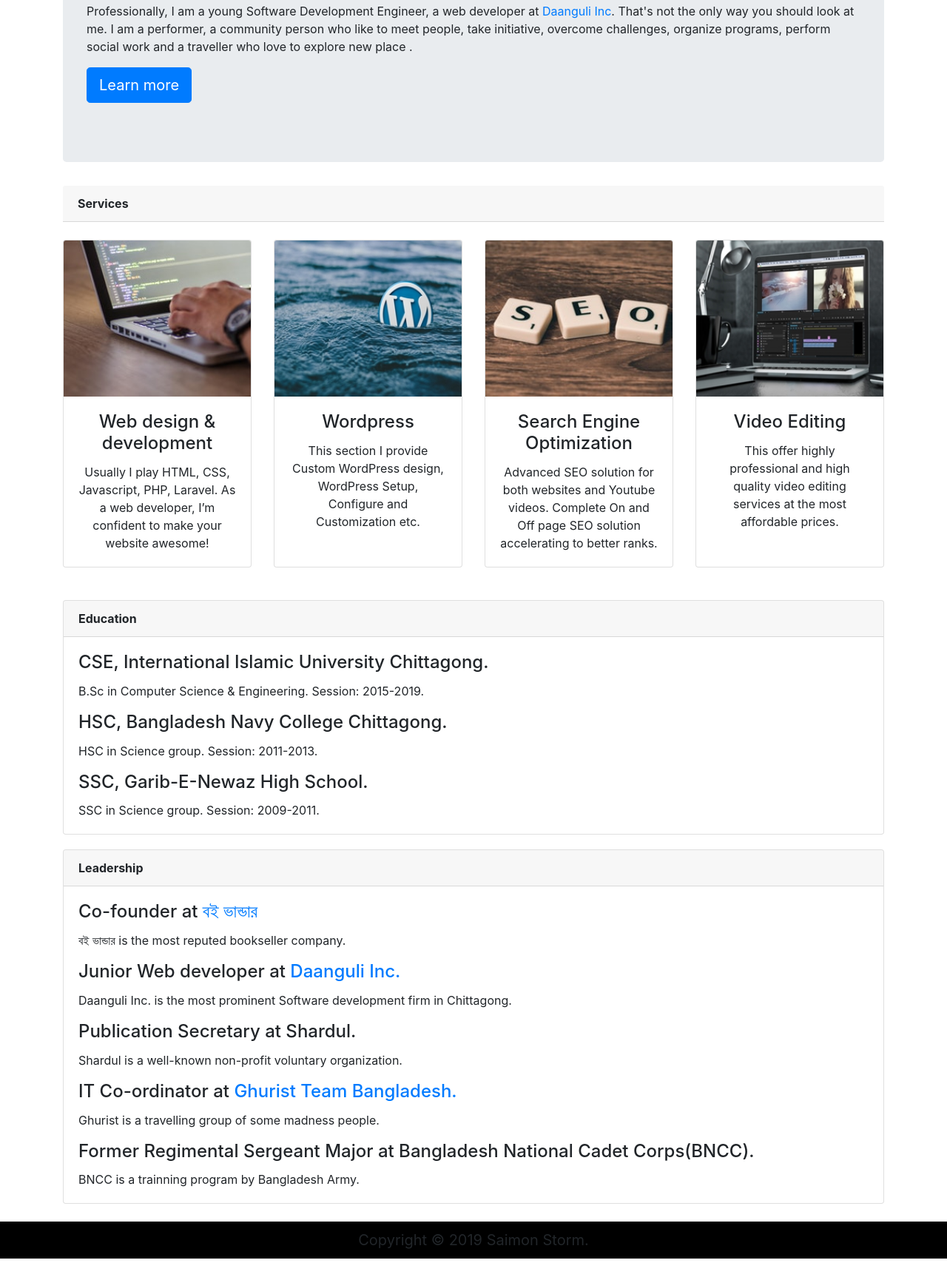
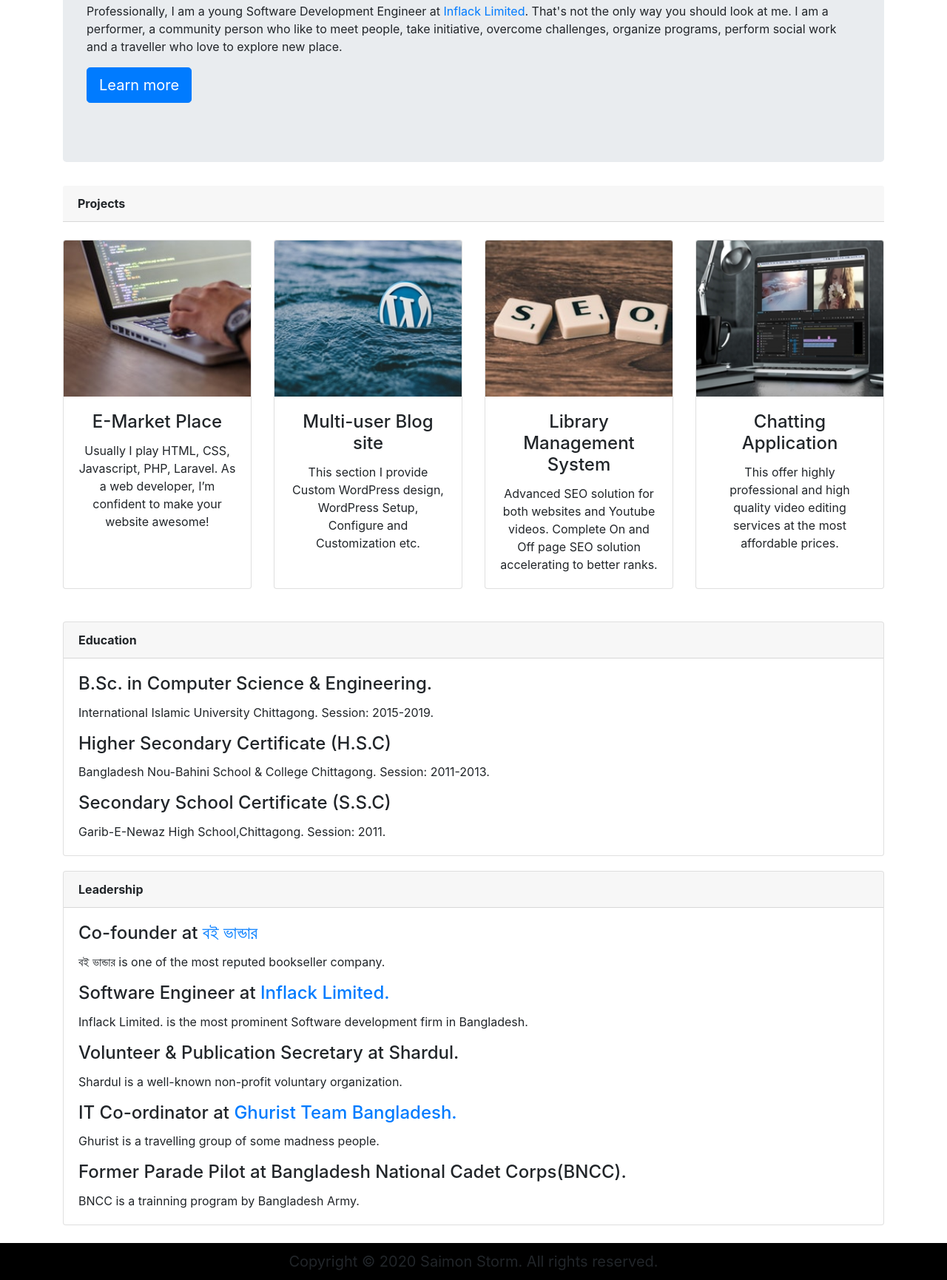
Before and after one commit to Saimon2323/portfolio, a plain HTML site: page index.html in a window 1280 px wide. Shown: the part 867-2597 px from the top of the page at 74% size. Before the commit the page ends 2568 px from the top, so only its background shows below. Drawn offline with nearby package versions, Linux system fonts and the light colour scheme.

Commit message:
CV updated

```diff
--- a/index.html
+++ b/index.html
@@ -40,10 +40,10 @@
             <a class="nav-link" href="index.html">Home <span class="sr-only">(current)</span></a>
           </li>
           <li class="nav-item">
-            <a class="nav-link" href="#about">about</a>
+            <a class="nav-link" href="#about">About</a>
           </li>
           <li class="nav-item">
-            <a class="nav-link" href="#services">Services</a>
+            <a class="nav-link" href="#projects">Projects</a>
           </li>
           <li class="nav-item">
             <a class="nav-link" href="#programs">Programs</a>
@@ -116,10 +116,10 @@
         <hr class="my-4">
         <p>Call me a Web Addict! A curious knowledge-seeker with an appetite to master in-depth wow technologies. I want to apply all of them. Yes, I want to be the Einstein of every single thing. Wait a second, I don't want to spend all of my life only in digging up stuff, I will create a lot of things(I don't know yet..) to change world.</p>
 
-        <p>Professionally, I am a young Software Development Engineer, a web developer at <a href="https://daanguli.com/blah/" target="_black" style="text-decoration: none;">Daanguli Inc</a>. That's not the only way you should look at me. I am a performer, a community person who like to meet people, take initiative, overcome challenges, organize programs, perform social work and a traveller who love to explore new place .</p>
+        <p>Professionally, I am a young Software Development Engineer at <a href="https://inflack.com/" target="_black" style="text-decoration: none;">Inflack Limited</a>. That's not the only way you should look at me. I am a performer, a community person who like to meet people, take initiative, overcome challenges, organize programs, perform social work and a traveller who love to explore new place.</p>
 
         <p class="lead">
-          <a class="btn btn-primary btn-lg" target="_blank" href="https://www.facebook.com/saimon.storm" role="button">Learn more</a>
+          <a class="btn btn-primary btn-lg" target="_blank" href="cv.html" role="button">Learn more</a>
         </p>
       </div>
     </div>
@@ -128,39 +128,39 @@
   <div class="container">
 
     <div class="card-header">
-      <strong>Services</strong>
+      <strong>Projects</strong>
     </div> <br>
 
-    <div id="services" class="card-deck">
+    <div id="projects" class="card-deck">
 
   <div class="card text-center">
-    <img class="card-img-top" src="images/card1.jpeg" alt="Card image cap">
+    <a href="http://emarketplace.cf/source/" target="_blank"><img class="card-img-top" src="images/card1.jpeg" alt="Card image cap"></a>
     <div class="card-body">
-      <h4 class="card-title">Web design & development</h4>
+      <h4 class="card-title">E-Market Place</h4>
       <p class="card-text">Usually I play HTML, CSS, Javascript, PHP, Laravel. As a web developer, I’m confident to make your website awesome!</p>
       <!--<a href="#" class="btn btn-primary">Learn more</a>-->
     </div>
   </div>
   <div class="card text-center">
-    <img class="card-img-top" src="images/card2.jpg" alt="Card image cap">
+    <a href="https://github.com/saimon2323/laravel-blog" target="_blank"><img class="card-img-top" src="images/card2.jpg" alt="Card image cap"></a>
     <div class="card-body">
-      <h4 class="card-title">Wordpress</h4>
+      <h4 class="card-title">Multi-user Blog site</h4>
       <p class="card-text">This section I provide Custom WordPress design, WordPress Setup, Configure and Customization etc.</p>
       <!--<a href="#" class="btn btn-primary">Learn more</a>-->
     </div>
   </div>
   <div class="card text-center">
-    <img class="card-img-top" src="images/card3.jpeg" alt="Card image cap">
+    <a href="https://github.com/Saimon2323/library-management" target="_blank"><img class="card-img-top" src="images/card3.jpeg" alt="Card image cap"></a>
     <div class="card-body">
-      <h4 class="card-title">Search Engine Optimization</h4>
+      <h4 class="card-title">Library Management System</h4>
       <p class="card-text">Advanced SEO solution for both websites and Youtube videos. Complete On and Off page SEO solution accelerating to better ranks.</p>
       <!--<a href="#" class="btn btn-primary">Learn more</a>-->
     </div>
   </div>
       <div class="card text-center">
-        <img class="card-img-top" src="images/card6.jpg" alt="Card image cap">
+        <a href="https://github.com/Saimon2323/Chatting_app" target="_blank"><img class="card-img-top" src="images/card6.jpg" alt="Card image cap"></a>
         <div class="card-body">
-          <h4 class="card-title">Video Editing</h4>
+          <h4 class="card-title">Chatting Application</h4>
           <p class="card-text">This offer highly professional and high quality video editing services at the most affordable prices.</p>
           <!--<a href="#" class="btn btn-primary">Learn more</a>-->
         </div>
@@ -179,12 +179,12 @@
     <strong>Education</strong>
   </div>
   <div class="card-body">
-    <h4 class="card-title">CSE, International Islamic University Chittagong.</h4>
-    <p class="card-text">B.Sc in Computer Science & Engineering. Session: 2015-2019.</p>
-    <h4 class="card-title">HSC, Bangladesh Navy College Chittagong.</h4>
-    <p class="card-text">HSC in Science group. Session: 2011-2013.</p>
-    <h4 class="card-title">SSC, Garib-E-Newaz High School.</h4>
-    <p class="card-text">SSC in Science group. Session: 2009-2011.</p>
+    <h4 class="card-title">B.Sc. in Computer Science & Engineering.</h4>
+    <p class="card-text">International Islamic University Chittagong. Session: 2015-2019.</p>
+    <h4 class="card-title">Higher Secondary Certificate (H.S.C)</h4>
+    <p class="card-text">Bangladesh Nou-Bahini School & College Chittagong. Session: 2011-2013.</p>
+    <h4 class="card-title">Secondary School Certificate (S.S.C)</h4>
+    <p class="card-text">Garib-E-Newaz High School,Chittagong. Session: 2011.</p>
 
   </div>
   </div>
@@ -198,14 +198,14 @@
   </div>
   <div class="card-body">
     <h4 class="card-title">Co-founder at <a href="https://boibhandar.com/" target="_blank" style="text-decoration: none;">বই ভান্ডার</a></h4>
-    <p class="card-text">বই ভান্ডার is the most reputed bookseller company.</p>
-  	<h4 class="card-title">Junior Web developer at <a href="https://daanguli.com/blah/" target="_black" style="text-decoration: none;">Daanguli Inc.</a></h4>
-    <p class="card-text">Daanguli Inc. is the most prominent Software development firm in Chittagong.</p>
-    <h4 class="card-title">Publication Secretary at Shardul.</h4>
+    <p class="card-text">বই ভান্ডার is one of the most reputed bookseller company.</p>
+  	<h4 class="card-title">Software Engineer at <a href="https://inflack.com/" target="_black" style="text-decoration: none;">Inflack Limited.</a></h4>
+    <p class="card-text">Inflack Limited. is the most prominent Software development firm in Bangladesh.</p>
+    <h4 class="card-title">Volunteer & Publication Secretary at Shardul.</h4>
     <p class="card-text">Shardul is a well-known non-profit voluntary organization.</p>
     <h4 class="card-title">IT Co-ordinator at <a href="https://www.facebook.com/ghurist/" target="_blank">Ghurist Team Bangladesh.</a></h4>
     <p class="card-text">Ghurist is a travelling group of some madness people.</p>
-    <h4 class="card-title">Former Regimental Sergeant Major at Bangladesh National Cadet Corps(BNCC).</h4>
+    <h4 class="card-title">Former Parade Pilot at Bangladesh National Cadet Corps(BNCC).</h4>
     <p class="card-text">BNCC is a trainning program by Bangladesh Army.</p>
 
 
@@ -217,7 +217,7 @@
 
   <footer>
     <div class="footer_bottom">
-        Copyright &copy; 2019 Saimon Storm.
+        Copyright &copy; 2020 Saimon Storm. All rights reserved.
     </div>
   </footer>
 
```
Also changed, not shown: cv.html (added, +67 -0 lines), 3 other files.
